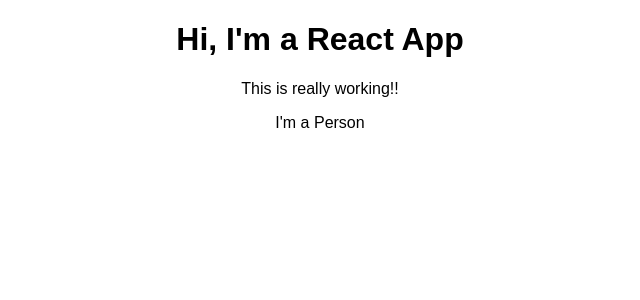
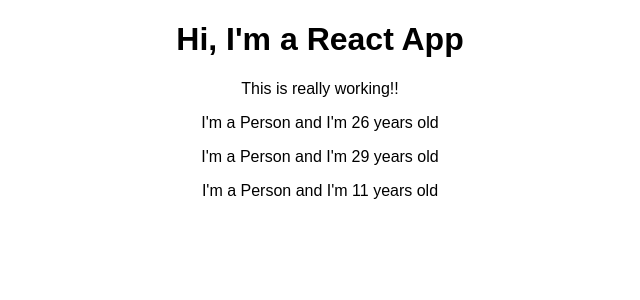
Before and after one commit to psilvaricardo/React, a React (Create React App) app in the folder ReactCG2021/react-complete-guide/: page / in a window 1280 px wide. Shown: the top 300 px of the page, without its empty margins (320-960 px from the left). Built offline with nearby package versions, Linux system fonts and the light colour scheme.

Commit message:
Outputting simple synamic content

```diff
--- a/ReactCG2021/react-complete-guide/src/App.js
+++ b/ReactCG2021/react-complete-guide/src/App.js
@@ -12,6 +12,8 @@
         <h1>Hi, I'm a React App</h1>
         <p>This is really working!!</p>
         <Person />
+        <Person />
+        <Person />
       </div>
     );
 
--- a/ReactCG2021/react-complete-guide/src/Person/Person.js
+++ b/ReactCG2021/react-complete-guide/src/Person/Person.js
@@ -10,7 +10,7 @@
 // As a best practice, we will use ES6:
 
 const person = () => {
-    return <p>I'm a Person</p>
+    return <p>I'm a Person and I'm {Math.floor(Math.random()*30)} years old</p>
 }
 
 export default person;
```
